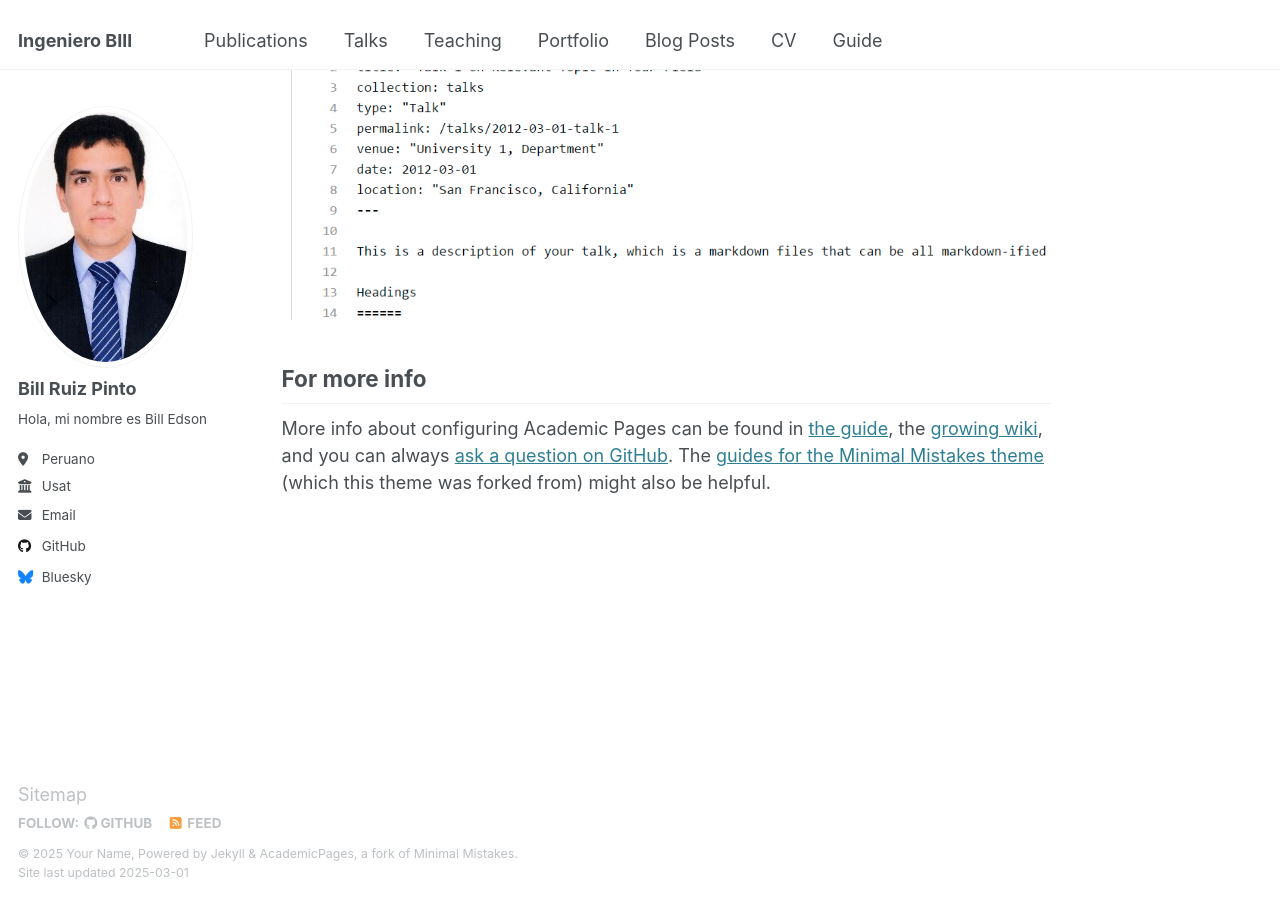
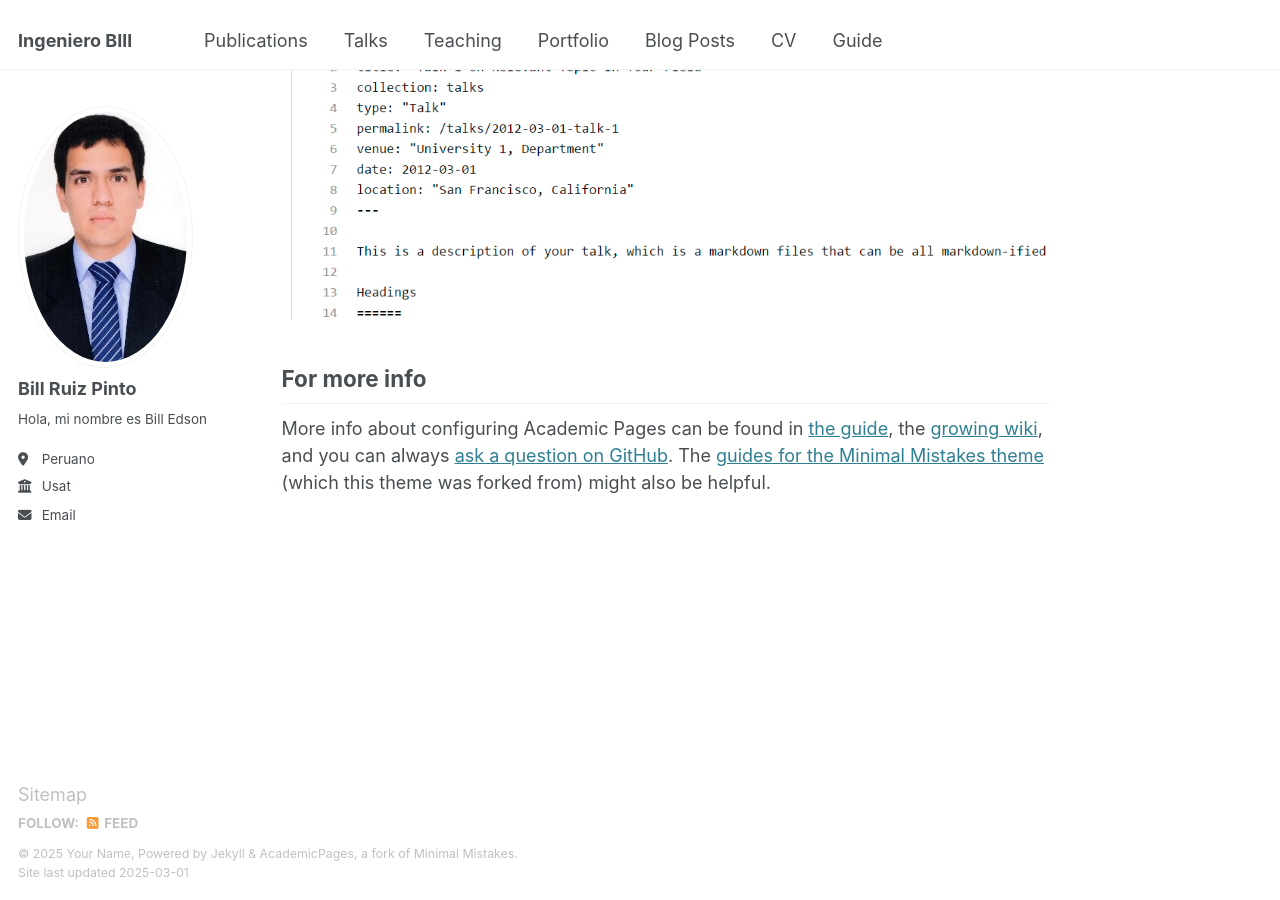
Before and after one commit to IngenieroBill/Cv, a Jekyll site: the page built from _pages/about.md, in a window 1280 px wide and 900 px high, scrolled down 2642 px. Built offline with Jekyll 4.4.1, drawn with Linux system fonts in a browser that asks for light colours.

```diff
--- a/_config.yml
+++ b/_config.yml
@@ -45,12 +45,12 @@
   bitbucket        : # Username - Update with your username on the site
   codepen          : # Username
   dribbble         : # Username
-  github           : "IngenieroBill"
+  github           : #"IngenieroBill"
   kaggle           : # Username
   stackoverflow    : # User number or user number and name (i.e., use "1" or "1/jeff-atwood")
 
   # Social media
-  bluesky          : "bsky.app" # Replace this with you Bluesky username
+  bluesky          : # "bsky.app" # Replace this with you Bluesky username
   facebook         : # Username
   flickr           : # Username
   foursquare       : # Username
```
